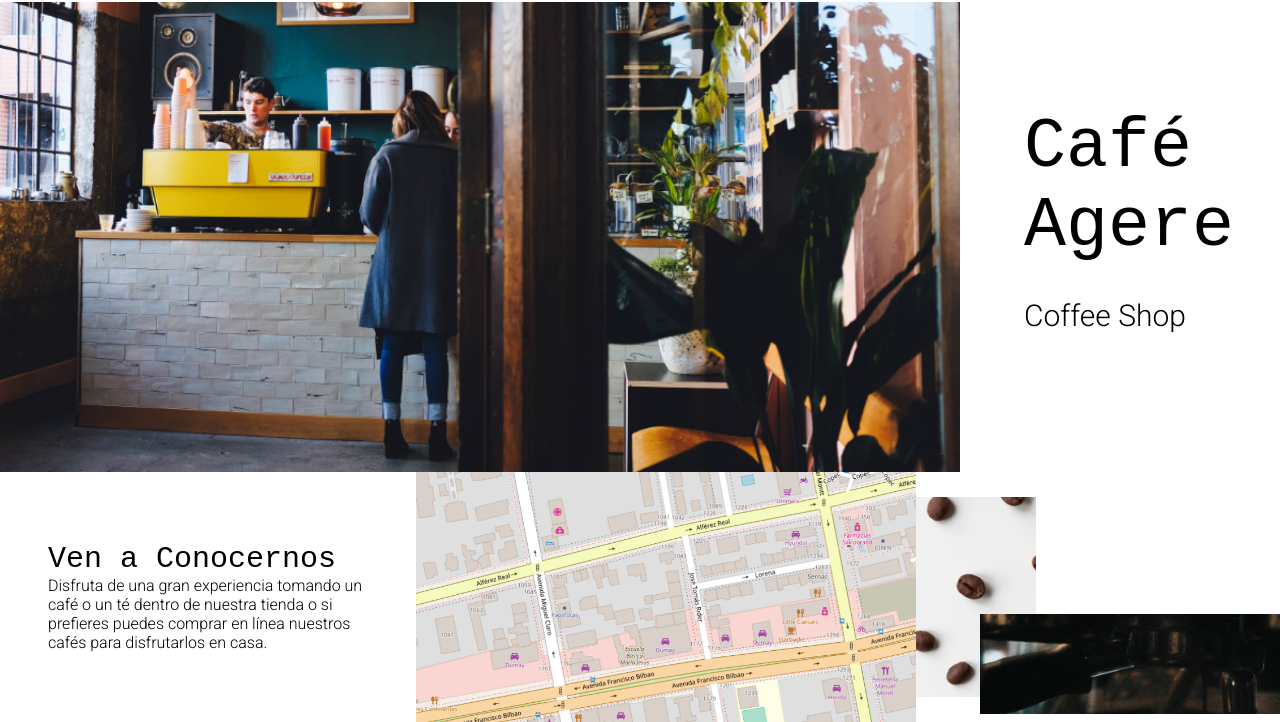
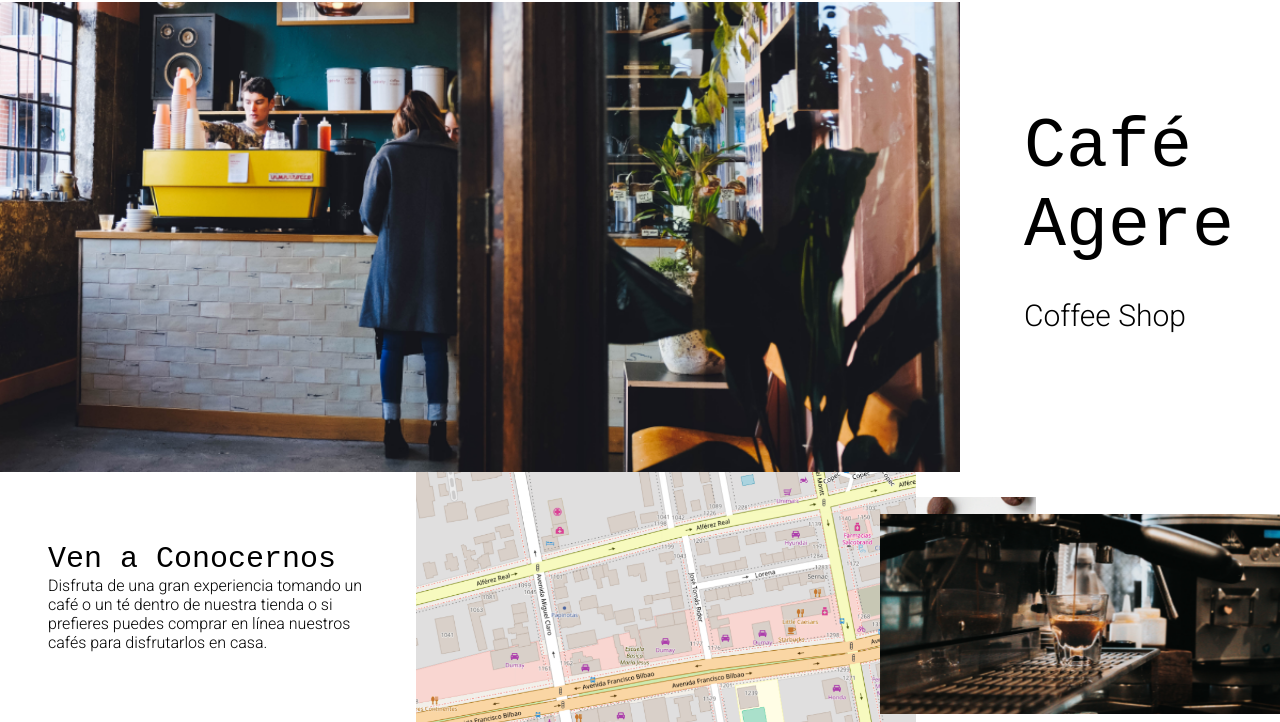
Before and after one commit to diegocmd20/Cafeteria-Agere, a plain HTML site: page index.html in a window 1280 px wide. Shown: the part 86-808 px from the top of the page. Drawn offline with Linux system fonts and the light colour scheme; a web font is replaced by a local one.

Commit message:
Position fixed to .right-img

```diff
--- a/assets/sass/pages/_index.scss
+++ b/assets/sass/pages/_index.scss
@@ -1,7 +1,7 @@
 *,
 body {
-  margin: 0;
-  padding: 0;
+  margin: 0px;
+  padding: 0px;
 }
 
 .main {
@@ -89,11 +89,14 @@ body {
 
     .right-img {
       background-image: url('../img/img-2.png');
-      width: 300px;
-      height: 100px;
-      position: absolute;
+      width: 400px;
+      height: 200px;
+      position: fixed; //Se aplicó con position fixed y parece que funciona
       bottom: 0;
       right: 0;
+      background-size: cover;
+      background-position: center;
+      background-repeat: no-repeat;
     }
   }
 }
```
Also changed, not shown: assets/css/main.css.
